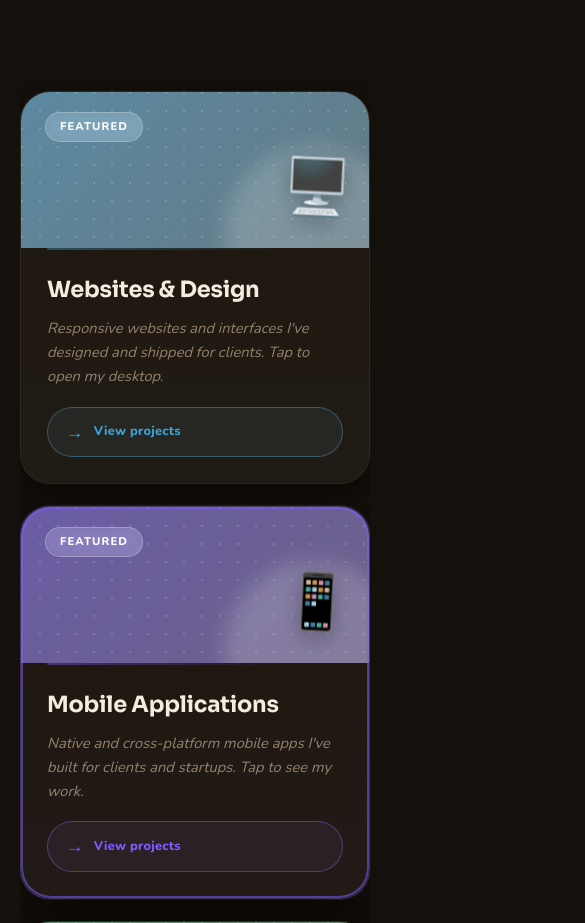
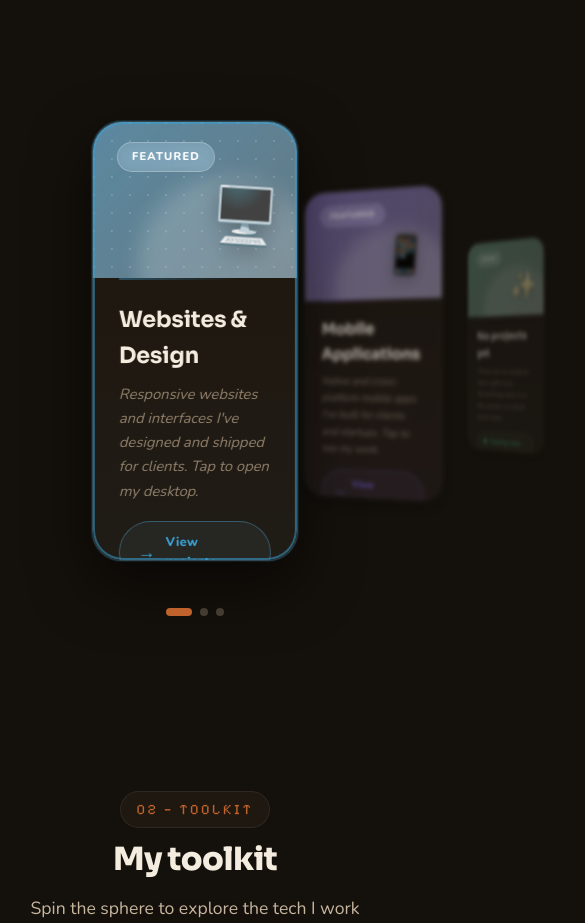
Before and after one commit to Mohammad14567/MohammadDawood, a plain HTML site: page index.html in a window 390 px wide. Shown: the part 1077-2000 px from the top of the page, 585 px wide, since content can reach past the window. Drawn offline with nearby package versions, Linux system fonts and the light colour scheme.

Commit message:
Update styles.css

```diff
--- a/styles.css
+++ b/styles.css
@@ -461,11 +461,6 @@ footer { text-align: center; padding: 56px 24px 40px; border-top: 1px solid var(
   .meta-divider { display: none; }
   #back-to-top { bottom: 14px; left: 14px; width: 42px; height: 42px; }
   .nav-arrow { display: none; }
-  .projects-swiper { overflow: hidden !important; padding: 10px 0 20px; }
-  .projects-swiper .swiper-wrapper { flex-direction: column !important; transform: none !important; gap: 22px; }
-  .projects-swiper .swiper-slide { width: 100% !important; max-width: 400px; height: auto !important; margin: 0 auto !important; filter: none !important; opacity: 1 !important; transform: none !important; }
-  .projects-swiper .swiper-pagination { display: none; }
-  .project-card { height: auto; }
 }
 @media (max-width: 560px) {
   .bento { grid-template-columns: 1fr; grid-auto-rows: auto; }
```
